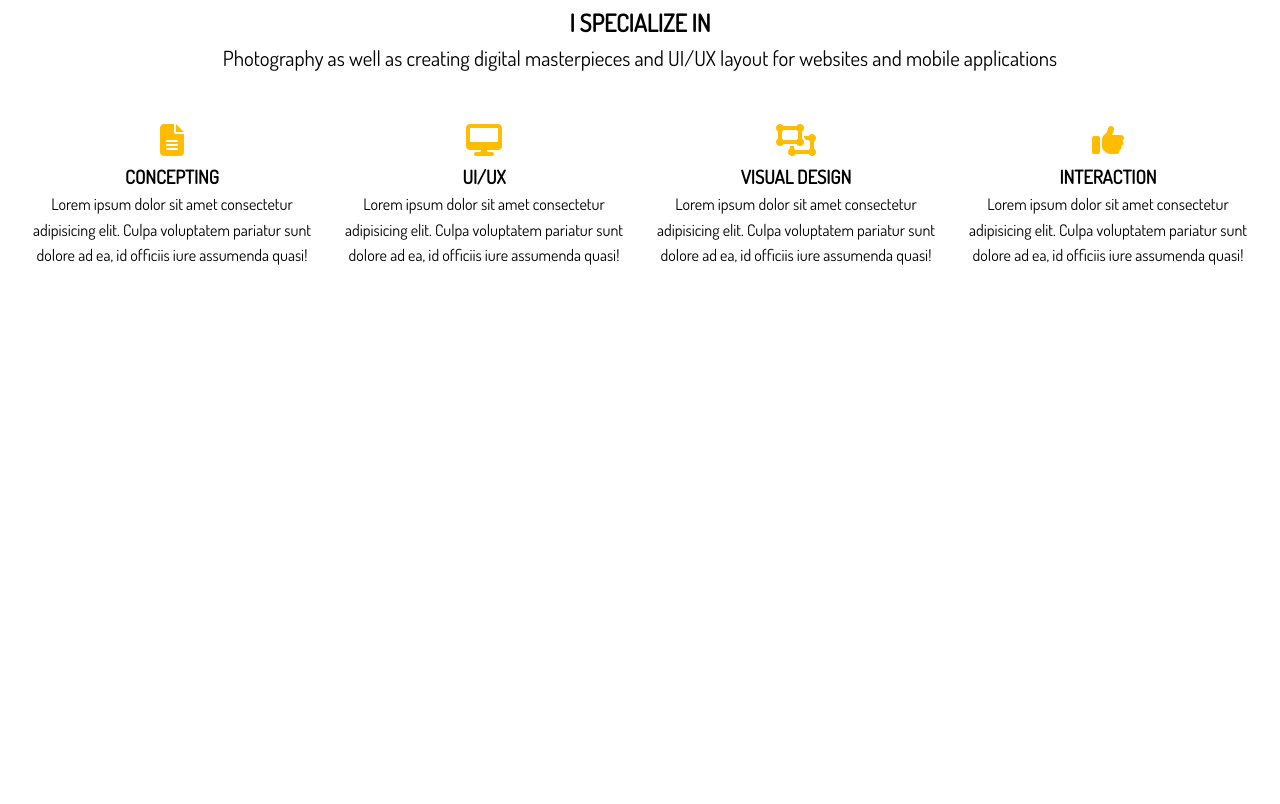
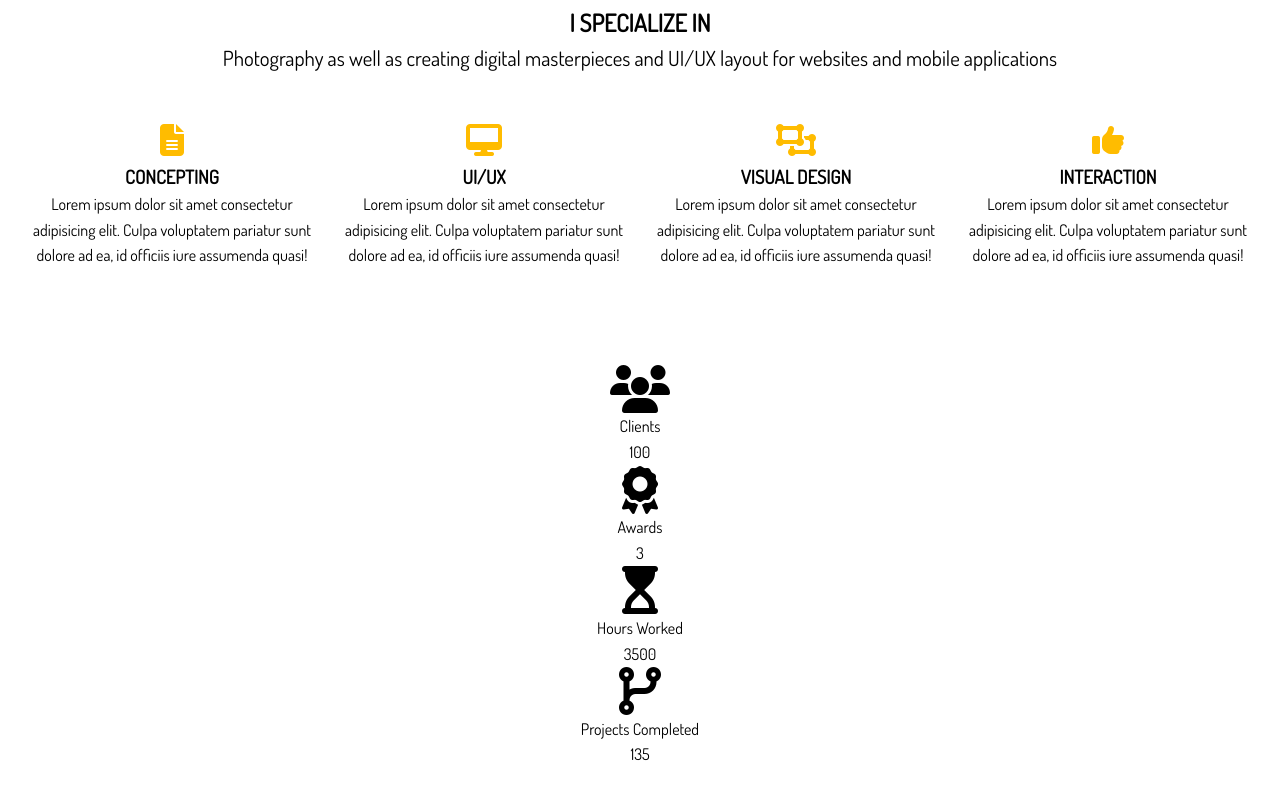
Before and after one commit to RosaliaRod/portfolio-website, a website: page dist/index.html in a window 1280 px wide. Shown: the part 860-1664 px from the top of the page. Before the commit the page ends 1193 px from the top, so only its background shows below. Drawn offline with Linux system fonts and the light colour scheme.

Commit message:
adds home-b section to index.html

```diff
--- a/dist/index.html
+++ b/dist/index.html
@@ -92,6 +92,40 @@
       </div>
     </section>
 
+    <!-- Section B: Stats -->
+    <section id="home-b" class="text-center py-2">
+      <div class="stats">
+        <div>
+          <ul>
+            <li><i class="fas fa-users fa-3x"></i></li>
+            <li class="stats-title">Clients</li>
+            <li class="stats-number">100</li>
+          </ul>
+        </div>
+        <div>
+          <ul>
+            <li><i class="fas fa-award fa-3x"></i></li>
+            <li class="stats-title">Awards</li>
+            <li class="stats-number">3</li>
+          </ul>
+        </div>
+        <div>
+          <ul>
+            <li><i class="fas fa-hourglass-start fa-3x"></i></li>
+            <li class="stats-title">Hours Worked</li>
+            <li class="stats-number">3500</li>
+          </ul>
+        </div>
+        <div>
+          <ul>
+            <li><i class="fas fa-code-branch fa-3x"></i></li>
+            <li class="stats-title">Projects Completed</li>
+            <li class="stats-number">135</li>
+          </ul>
+        </div>
+      </div>
+    </section>
+
     <!-- Type Effect Tutorial: http://www.youtube.com/watch?v=POX3dT-pB4E -->
     <script src="js/typewriter.js"></script>
   </body>
```
